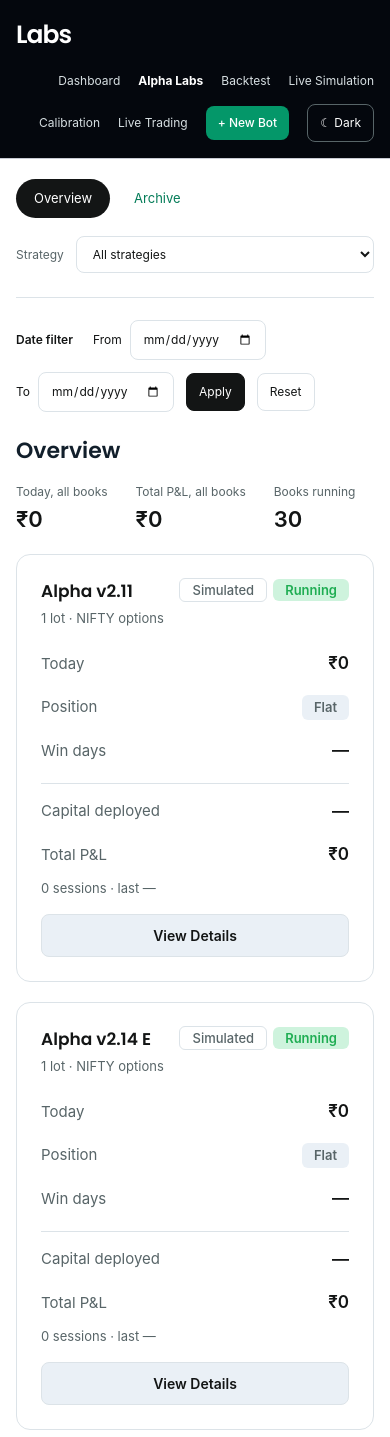
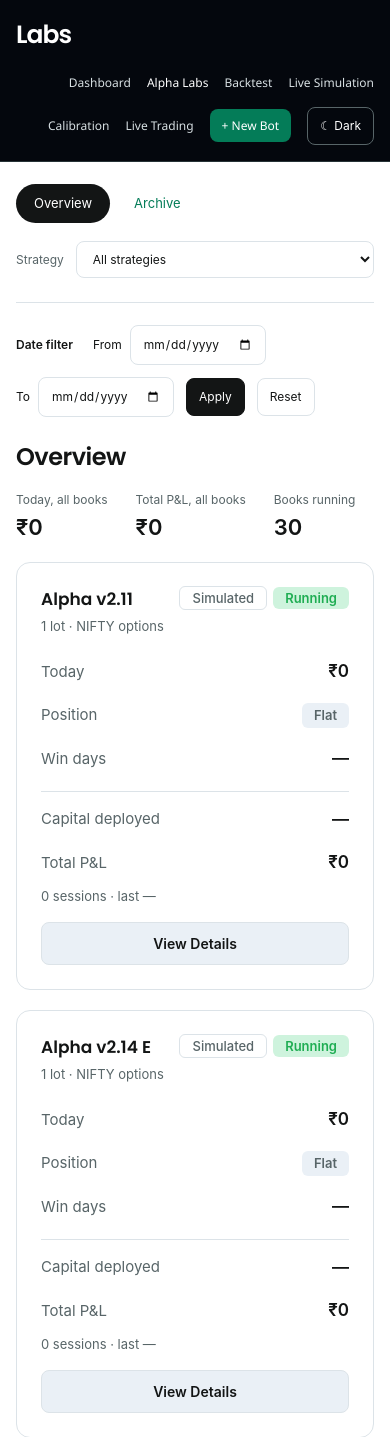
Before and after one commit to mvkumar01/labs_project, a Flask app: page /labs/live in a window 390 px wide. Shown: the top 1437 px of the page. Run offline with Flask 3, Linux system fonts and the light colour scheme; data that the repository does not hold is empty.

Commit message:
feat: share site theme and show returns on rounded planning capital

```diff
--- a/labs/ui/routes.py
+++ b/labs/ui/routes.py
@@ -27,6 +27,8 @@ from labs.services.calibration_service import (
 )
 
 labs_bp = Blueprint("labs", __name__, url_prefix="/labs")
+from labs.services.display_format import planning_capital
+labs_bp.add_app_template_filter(planning_capital, "planning_capital")
 
 _FORM_DEFAULTS = dict(
     underlyings=list(UNDERLYINGS.keys()),
--- /dev/null
+++ b/static/site_theme.css
@@ -0,0 +1,86 @@
+/* Shared Recykal-inspired presentation. Trading state colours remain semantic. */
+@font-face{font-family:Poppins;src:url('/static/fonts/Poppins-SemiBold.ttf') format('truetype');font-weight:600 800;font-style:normal;font-display:swap}
+html.site-theme{
+  --site-bg:#fff;--site-surface:#fff;--site-soft:#eaf0f6;--site-ink:#131515;
+  --site-muted:#586568;--site-line:#dce3e8;--site-accent:#047c58;
+}
+html.site-theme[data-theme="dark"]{
+  --site-bg:#101719;--site-surface:#152024;--site-soft:#1c282c;--site-ink:#f1f5f4;
+  --site-muted:#a7b8bc;--site-line:#334448;--site-accent:#57d9a9;
+}
+/* Bridge existing page and chart tokens to the common surfaces and text. */
+html.site-theme[data-theme]{
+  --c-0f1117:var(--site-bg);--c-0b0f14:var(--site-bg);--c-0b1118:var(--site-bg);
+  --c-0d131b:var(--site-surface);--c-101720:var(--site-soft);--c-111821:var(--site-surface);
+  --c-111827:var(--site-soft);--c-121a24:var(--site-surface);--c-0f161f:var(--site-surface);
+  --c-131520:var(--site-soft);--c-151821:var(--site-soft);--c-151e29:var(--site-soft);
+  --c-1a1d27:var(--site-surface);--c-1b2230:var(--site-surface);--c-1e2235:var(--site-soft);
+  --c-232739:var(--site-soft);--c-2d3148:var(--site-line);--c-2b3445:var(--site-line);
+  --c-232b3a:var(--site-line);--c-253141:var(--site-line);--c-3a3f57:var(--site-line);
+  --c-e2e8f0:var(--site-ink);--c-e7edf4:var(--site-ink);--c-f1f5f9:var(--site-ink);
+  --c-f3f4f6:var(--site-ink);--c-cbd5e1:var(--site-muted);--c-94a3b8:var(--site-muted);
+  --c-8a93a6:var(--site-muted);--c-7890a8:var(--site-muted);--c-64748b:var(--site-muted);
+  --c-60a5fa:var(--site-accent);--c-818cf8:var(--site-accent);--c-28d7c0:var(--site-accent);
+  --c-4f46e5:#047c58;--c-4338ca:#036449;
+}
+html.site-theme body{background:var(--site-bg);color:var(--site-ink);font-family:Inter,"Segoe UI",sans-serif;line-height:1.5}
+html.site-theme :is(h1,h2,h3,.logo,.live-logo,.sim-brand){font-family:Poppins,"Segoe UI",sans-serif;font-weight:600;letter-spacing:-.5px}
+html.site-theme h1{font-size:clamp(24px,2.3vw,36px);color:var(--site-ink)}
+html.site-theme h2{font-size:20px;color:var(--site-ink)}
+html.site-theme main{max-width:none;width:100%;margin:0;padding:28px 32px 64px;min-width:0}
+html.site-theme :is(.topbar,.live-topbar,.sim-topbar){background:#04070d;color:#fff;min-height:72px;height:auto;padding:16px 32px;position:static;display:flex;align-items:center;gap:18px 24px;flex-wrap:wrap;border-color:#263236}
+html.site-theme :is(.topbar,.live-topbar,.sim-topbar) nav{display:flex;gap:8px 18px;flex-wrap:wrap;align-items:center;margin-left:auto}
+html.site-theme :is(.topbar,.live-topbar,.sim-topbar) nav a{color:#d7dfe2;font:12px "Segoe UI",sans-serif;padding:6px 0}
+html.site-theme :is(.topbar,.live-topbar,.sim-topbar) :is(.logo,.live-logo,.sim-brand){color:#fff;font-size:25px;letter-spacing:-1px}
+html.site-theme .sim-brand span{color:#fff}
+html.site-theme :is(.topbar,.live-topbar,.sim-topbar) nav a.active{color:#fff;border-color:#049769}
+html.site-theme :is(.topbar,.live-topbar,.sim-topbar) .theme-toggle{color:#fff;border-color:#586568;background:transparent}
+html.site-theme :is(.topbar,.live-topbar,.sim-topbar) a.btn-primary{color:#fff;background:#047c58;padding:8px 12px;border-radius:8px}
+html.site-theme :is(.card,.form-section,.log-section,.chart-panel,.order-ticket,.blotter){border-color:var(--site-line);border-radius:14px;background:var(--site-surface);min-width:0}
+html.site-theme :is(input,select,textarea){font-family:inherit;max-width:100%;border-color:var(--site-line);border-radius:8px;accent-color:#047c58}
+html.site-theme :is(button,.btn,.btn-primary,.btn-secondary,.btn-ghost){font-family:inherit;border-radius:8px}
+html.site-theme :is(.btn-primary,.control.primary){background:#047c58;color:#fff;border-color:#047c58}
+html.site-theme .btn-primary:hover{background:#036449;color:#fff}
+html.site-theme .btn-danger{background:var(--c-dc2626);color:#fff}
+html.site-theme :focus-visible{outline:3px solid #049769;outline-offset:3px}
+html.site-theme :is(.form-row,.btn-row,.detail-header,.log-section-head){flex-wrap:wrap}
+html.site-theme :is(pre,.formula){white-space:pre-wrap;overflow-wrap:anywhere}
+html.site-theme :is(.table-wrap,.log-table-wrap,.audit-scroll){overflow:visible;max-height:none}
+html.site-theme table:has(thead){max-width:100%;width:100%;table-layout:fixed;font-variant-numeric:tabular-nums}
+html.site-theme table:has(thead) :is(th,td){overflow-wrap:anywhere;white-space:normal}
+html.site-theme :is(.audit-scroll table,.log-table){min-width:0}
+html.site-theme .login-wrap{width:100%;max-width:none;margin:0;padding:64px 20px;min-height:100vh;background:var(--site-soft);display:grid;place-items:center}
+html.site-theme .login-wrap .card{width:min(100%,440px);box-shadow:none;padding:32px}
+html.site-theme .login-wrap .live-logo{color:var(--site-ink)}
+html.site-theme .terminal-grid{display:grid;grid-template-columns:minmax(0,1fr) 310px;gap:16px;padding:20px 32px}
+html.site-theme .sim-commandbar{grid-template-columns:repeat(4,minmax(0,1fr));padding:20px 32px;background:var(--site-soft)}
+html.site-theme .sim-commandbar>*{min-width:0}
+html.site-theme .sim-commandbar :is(input,select){width:100%;min-width:0}
+html.site-theme .bot-form{max-width:none}
+html.site-theme .table-scroll{overflow:visible;max-height:none}
+html.site-theme .tabbar{height:auto;min-height:44px}
+html.site-theme .tabbar button{min-height:44px}
+html.site-theme .replay-controls{grid-column:span 2;flex-wrap:wrap}
+html.site-theme :is(.chart-toolbar,.chart-foot,.tabbar){flex-wrap:wrap}
+html.site-theme .chart-toolbar label{margin-left:0}
+html.site-theme .cal-summary-grid{grid-template-columns:repeat(auto-fit,minmax(min(100%,180px),1fr))}
+html.site-theme .capital-observed{display:block;font-size:11px;color:var(--site-muted);font-weight:400;margin-top:3px}
+@media(min-width:1800px){html.site-theme main{padding-left:48px;padding-right:48px}}
+@media(max-width:1100px){html.site-theme .terminal-grid{grid-template-columns:1fr}html.site-theme .sim-commandbar{grid-template-columns:repeat(3,minmax(0,1fr))}}
+@media(max-width:750px){
+  html.site-theme main{padding:22px 16px 44px}
+  html.site-theme :is(.topbar,.live-topbar,.sim-topbar){padding:16px;gap:14px}
+  html.site-theme :is(.topbar,.live-topbar,.sim-topbar) nav{width:100%;margin:0;gap:10px 16px}
+  html.site-theme :is(.broker-grid,.cal-chart-grid,.cal-threshold-head,.cal-threshold-row){grid-template-columns:1fr}
+  html.site-theme .form-row>*{min-width:0;max-width:100%}
+  html.site-theme :is(.sim-commandbar,.terminal-grid){padding:16px}
+  html.site-theme .sim-commandbar{grid-template-columns:repeat(2,minmax(0,1fr))}
+  html.site-theme .chart-toolbar{gap:10px}
+  html.site-theme .site-reflow-table,html.site-theme .site-reflow-table tbody{display:block}
+  html.site-theme .site-reflow-table thead{position:absolute;width:1px;height:1px;overflow:hidden;clip-path:inset(50%)}
+  html.site-theme .site-reflow-table tbody tr{display:grid;grid-template-columns:repeat(2,minmax(0,1fr));border-bottom:2px solid var(--site-line)}
+  html.site-theme .site-reflow-table tbody td{display:block;min-width:0;padding:12px!important;text-align:left!important}
+  html.site-theme .site-reflow-table td::before{content:attr(data-label);display:block;color:var(--site-muted);font-size:11px;margin-bottom:5px}
+  html.site-theme .site-reflow-table td[colspan]{grid-column:1/-1}
+}
+@media(prefers-reduced-motion:reduce){html.site-theme *{scroll-behavior:auto!important;animation:none!important;transition:none!important}}
--- /dev/null
+++ b/static/site_theme.js
@@ -0,0 +1,24 @@
+/* Presentation only: label asynchronously populated tables for mobile reflow. */
+(() => {
+  let scheduled = false;
+  function labelTables() {
+    scheduled = false;
+    document.querySelectorAll('table:not(.report-table)').forEach(table => {
+      const headers = [...table.querySelectorAll('thead tr:last-child th')].map(th => th.textContent.trim());
+      if (!headers.length) return;
+      table.classList.add('site-reflow-table');
+      table.querySelectorAll('tbody tr').forEach(row => {
+        [...row.cells].forEach((cell, index) => {
+          if (cell.colSpan === 1 && headers[index] && cell.dataset.label !== headers[index]) {
+            cell.dataset.label = headers[index];
+          }
+        });
+      });
+    });
+  }
+  const observer = new MutationObserver(() => {
+    if (!scheduled) { scheduled = true; requestAnimationFrame(labelTables); }
+  });
+  labelTables();
+  observer.observe(document.body, {childList: true, subtree: true});
+})();
--- a/static/strategy_report.js
+++ b/static/strategy_report.js
@@ -31,7 +31,7 @@ document.querySelectorAll('.report-excursion-load').forEach(button => {
           row.querySelectorAll('[data-excursion]').forEach(cell => {
             const value = values[cell.dataset.excursion];
             cell.textContent = value == null ? 'Unavailable' : new Intl.NumberFormat('en-IN', {
-              style: 'currency', currency: 'INR', maximumFractionDigits: 2
+              style: 'currency', currency: 'INR', maximumFractionDigits: 0
             }).format(value);
             cell.title = values.note;
           });
--- a/templates/_chrome.html
+++ b/templates/_chrome.html
@@ -3,8 +3,12 @@
 
 {% macro theme_head() -%}
 <link rel="stylesheet" href="/static/theme.css">
+<link rel="stylesheet" href="/static/site_theme.css">
+<script src="/static/site_theme.js" defer></script>
 <script>
   (function () {
+    document.documentElement.classList.add('site-theme');
+    document.documentElement.setAttribute('data-theme', 'light');
     try {
       var saved = localStorage.getItem('labs-theme');
       if (saved) document.documentElement.setAttribute('data-theme', saved);
--- a/templates/_overview.html
+++ b/templates/_overview.html
@@ -75,13 +75,14 @@
       <div class="ov-row"><span class="l">Position</span>
         <span class="ov-pill pos {{ 'open' if c.position != 'Flat' else '' }}">{{ c.position }}{% if c.open_net %} &middot; {{ money(c.open_net, true, cur) }}{% endif %}</span></div>
       <div class="ov-row"><span class="l">Win days</span>
-        <span class="r">{% if c.win_pct is not none %}{{ c.win_pct }}% <small>{{ c.win_days }}/{{ c.active_days }}</small>{% else %}&mdash;{% endif %}</span></div>
+        <span class="r">{% if c.win_pct is not none %}{{ '%.1f'|format(c.win_pct) }}% <small>{{ c.win_days }}/{{ c.active_days }}</small>{% else %}&mdash;{% endif %}</span></div>
     </div>
     <div class="ov-sep"></div>
-    <div class="ov-row"><span class="l" title="Largest single commitment: premium paid, margin or defined-risk capital">Capital deployed</span>
-      <span class="r">{{ money(c.capital, false, cur) }}</span></div>
+    {% set capital_budget = c.capital|planning_capital %}
+    <div class="ov-row"><span class="l" title="Recorded maximum rounded up to two significant digits; return uses this planning amount">Capital deployed</span>
+      <span class="r">{{ money(capital_budget, false, cur) }}{% if c.capital %}<small class="capital-observed">Recorded max {{ money(c.capital, false, cur) }}</small>{% endif %}</span></div>
     <div class="ov-row"><span class="l">{{ 'Selected-range P&L' if date_from or date_to else 'Total P&L' }}</span>
-      <span class="r {{ 'ov-pos' if c.total_net > 0 else ('ov-neg' if c.total_net < 0 else '') }}">{{ money(c.total_net, true, cur) }}{% if c.return_pct is not none %} ({{ "%+.1f"|format(c.return_pct) }}%){% endif %}</span></div>
+      <span class="r {{ 'ov-pos' if c.total_net > 0 else ('ov-neg' if c.total_net < 0 else '') }}">{{ money(c.total_net, true, cur) }}{% if capital_budget %} ({{ "%+.1f"|format(100 * c.total_net / capital_budget) }}%){% endif %}</span></div>
     <div class="ov-meta" style="margin-top:2px">{% if c.trades is defined %}{{ c.trades }} trades &middot; {% endif %}{{ c.sessions }} sessions &middot; last {{ c.last_date or '&mdash;'|safe }}</div>
     {% if c.note is defined %}<div class="ov-note">{{ c.note }}</div>{% endif %}
     {% endif %}
@@ -89,4 +90,4 @@
   </div>
 {% endfor %}
 </div>
-<p class="ov-foot">Net of charges. Capital deployed is each book's largest single commitment (premium paid, margin, or defined-risk capital); the percentage is total P&amp;L on that capital. The totals at the top add the rupee books: simulated and dry run. Dollar books are shown on their own card, and real-money accounts show their status only &mdash; their trades and P&amp;L are on the Live Trading page.</p>
+<p class="ov-foot">Net of charges. Capital deployed rounds each book's recorded maximum commitment up to two significant digits, in whole currency units. Return is the displayed period's P&amp;L divided by this planning capital; the recorded maximum remains visible. Missing capital is unavailable. The totals at the top add the rupee books: simulated and dry run. Dollar books are shown on their own card, and real-money accounts show their status only &mdash; their trades and P&amp;L are on the Live Trading page.</p>
--- a/templates/_strategy_report.html
+++ b/templates/_strategy_report.html
@@ -1,5 +1,5 @@
 {% macro money(value, currency='INR') -%}
-  {%- if value is not none -%}{{ '$' if currency == 'USD' else '₹' }}{{ '{:,.2f}'.format(value) }}{%- else -%}<span class="muted" title="Not recorded or not applicable">—</span>{%- endif -%}
+  {%- if value is not none -%}{{ '$' if currency == 'USD' else '₹' }}{{ ('{:,.2f}' if currency == 'USD' else '{:,.0f}').format(value) }}{%- else -%}<span class="muted" title="Not recorded or not applicable">—</span>{%- endif -%}
 {%- endmacro %}
 {% macro percent(value) -%}{{ '%.1f%%'|format(value) if value is not none else '—' }}{%- endmacro %}
 {% for panel in report_panels %}
```
Also changed, not shown: labs/services/display_format.py (added, +13 -0 lines), tests/test_site_theme.py (added, +44 -0 lines), tests/test_strategy_report.py (+5 -3 lines).
